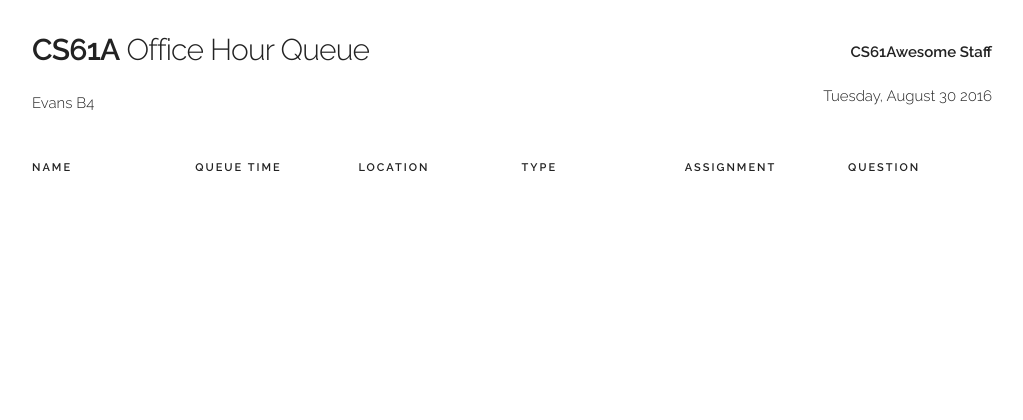
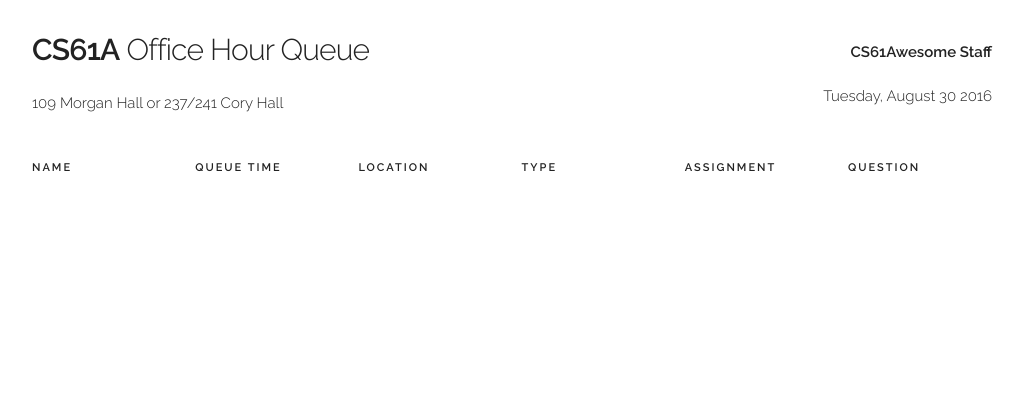
Before and after one commit to Cal-CS-61A-Staff/oh-queue, a Flask app: page / in a window 1280 px wide. Shown: the top 420 px of the page, without its empty margins (128-1151 px from the left). Run offline with Flask 2, Linux system fonts and the light colour scheme; data that the repository does not hold is empty; some libraries are stand-ins or nearby versions.

Commit message:
Change OH location and form (#11)
* Change OH location and form.

* Fix main OH location.

* Make location values more human-readable

```diff
--- a/oh_queue/templates/assist.html
+++ b/oh_queue/templates/assist.html
@@ -6,7 +6,7 @@
 	<section class="header row">
 		<div class="seven columns">
 			<h4><b>CS61A</b> Office Hour Queue</h4>
-			<h6>Evans B4</h6>
+			<h6>109 Morgan Hall or 237/241 Cory Hall</h6>
 		</div>
 		<div class="five columns ta-info">
 			<h6><b>CS61Awesome Staff</b></h6>
--- a/oh_queue/templates/form.html
+++ b/oh_queue/templates/form.html
@@ -13,11 +13,9 @@
     <div class="three columns no-hide">
       <label for="location">Location</label>
       <select class="u-full-width" id="location" name="location">
-        <option value="big-room">Main Room</option>
-        <option value="b3a-evans">B3A Evans Lab</option>
-        <option value="b3-aisles">B3 Evans Aisles</option>
-        <option value="small-room">Small Room</option>
-        <option value="tiny-room">Tiny Room</option>
+        <option value="109 Morgan">109 Morgan Hall</option>
+        <option value="237 Cory">237 Cory Hall</option>
+        <option value="241 Cory">241 Cory Hall</option>
       </select>
     </div>
     <div class="three columns no-hide">
--- a/oh_queue/templates/main.html
+++ b/oh_queue/templates/main.html
@@ -6,7 +6,7 @@
 	<section class="header row">
 		<div class="seven columns">
 			<h4><b>CS61A</b> Office Hour Queue</h4>
-			<h6>Evans B4</h6>
+			<h6>109 Morgan Hall or 237/241 Cory Hall</h6>
 		</div>
 		<div class="five columns ta-info">
 			<h6><b>CS61Awesome Staff</b></h6>
```
